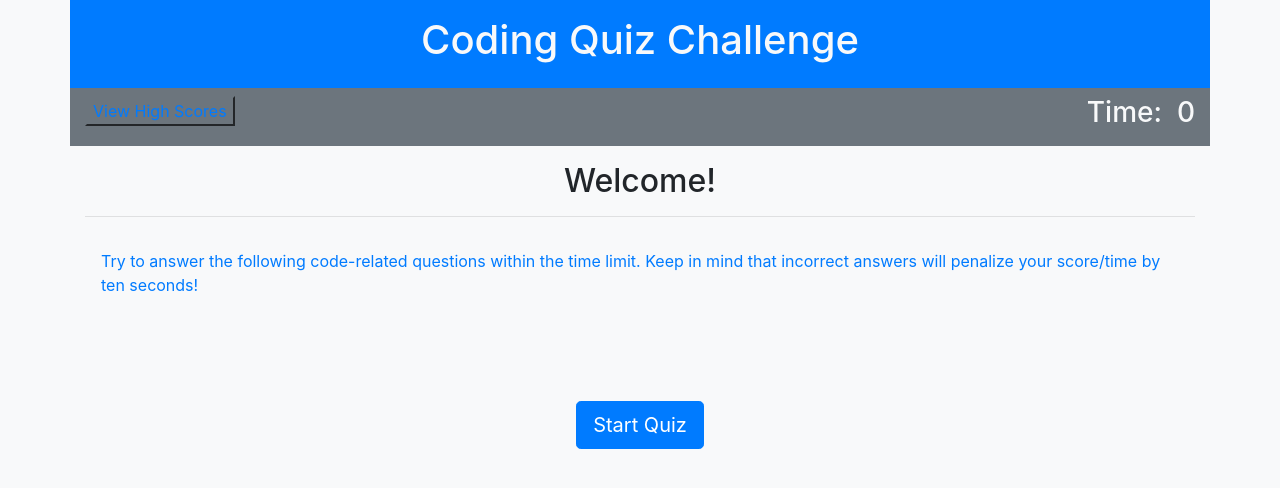
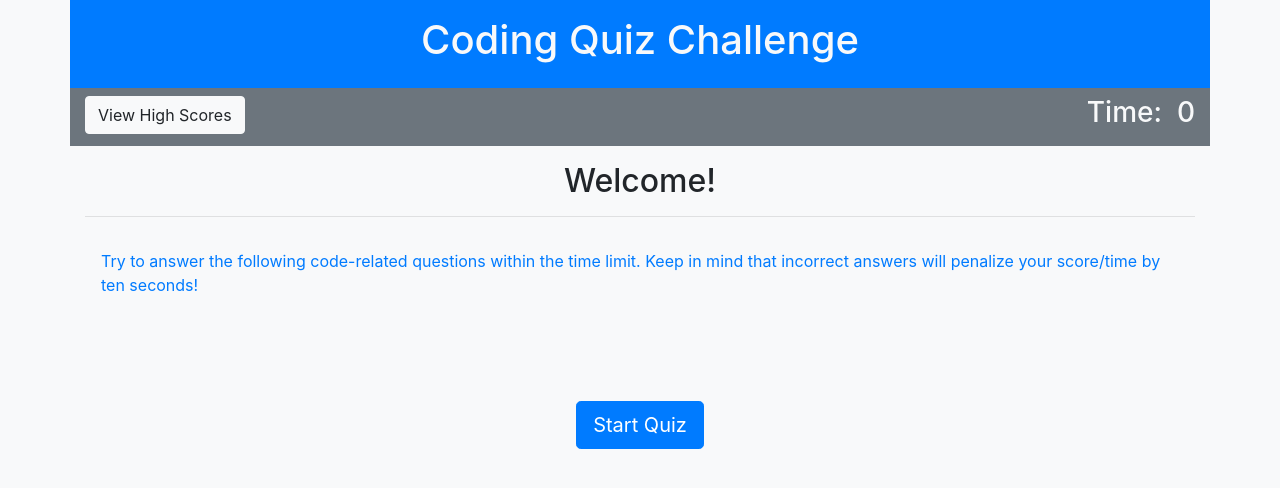
Before and after one commit to Luke-Robinett/javascript-quiz, a plain HTML site: page index.html in a window 1280 px wide. Drawn offline with nearby package versions, Linux system fonts and the light colour scheme.

Commit message:
Fixed color of high scores button for better contrast

```diff
--- a/index.html
+++ b/index.html
@@ -23,7 +23,7 @@
     </div>
     <div class="row bg-secondary text-light">
       <div class="col-6 py-2">
-        <button id="view-scores" class="btn-link btn-secondary">View High Scores</button>
+        <button id="view-scores" class="btn btn-light">View High Scores</button>
       </div>
       <div class="col-6 py-2 text-right">
         <h3>Time: &nbsp;<span id="time-remaining">0</span></h3>
```
